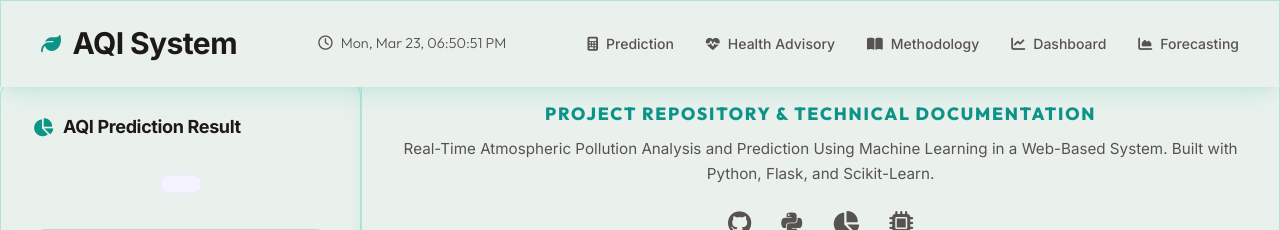
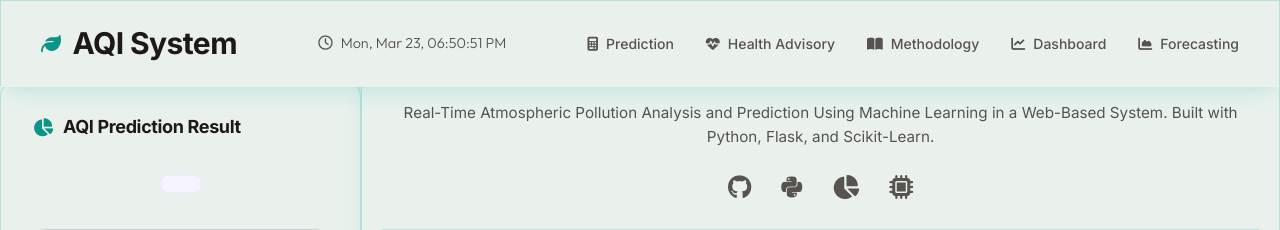
Before and after one commit to Suhail-45/AQI_Project, a Flask app: template templates/result.html in a window 1280 px wide. Shown: the top 230 px of the page. Run offline with Flask 3, Linux system fonts and the light colour scheme; the template is opened without the code that fills it, so the values that code supplies are empty; parts of the project's set-up code (start-up, migrations or seed data) failed here and were passed over.

Commit message:
Add files via upload

```diff
--- a/templates/layout.html
+++ b/templates/layout.html
@@ -44,9 +44,6 @@
 
         <footer class="glass-panel" style="margin-top: 60px; padding: 40px 20px; text-align: center; border-radius: 20px 20px 0 0; border-bottom: none;">
             <div style="max-width: 900px; margin: 0 auto;">
-                <h3 style="font-family: 'Outfit', sans-serif; font-weight: 700; color: var(--accent); margin-bottom: 10px; font-size: 1.1rem; text-transform: uppercase; letter-spacing: 0.1em;">
-                    Project Repository & Technical Documentation
-                </h3>
                 <p style="font-size: 0.95rem; color: var(--text-secondary); margin-bottom: 25px; line-height: 1.6;">
                     Real-Time Atmospheric Pollution Analysis and Prediction Using Machine Learning in a Web-Based System. Built with Python, Flask, and Scikit-Learn.
                 </p>
```
